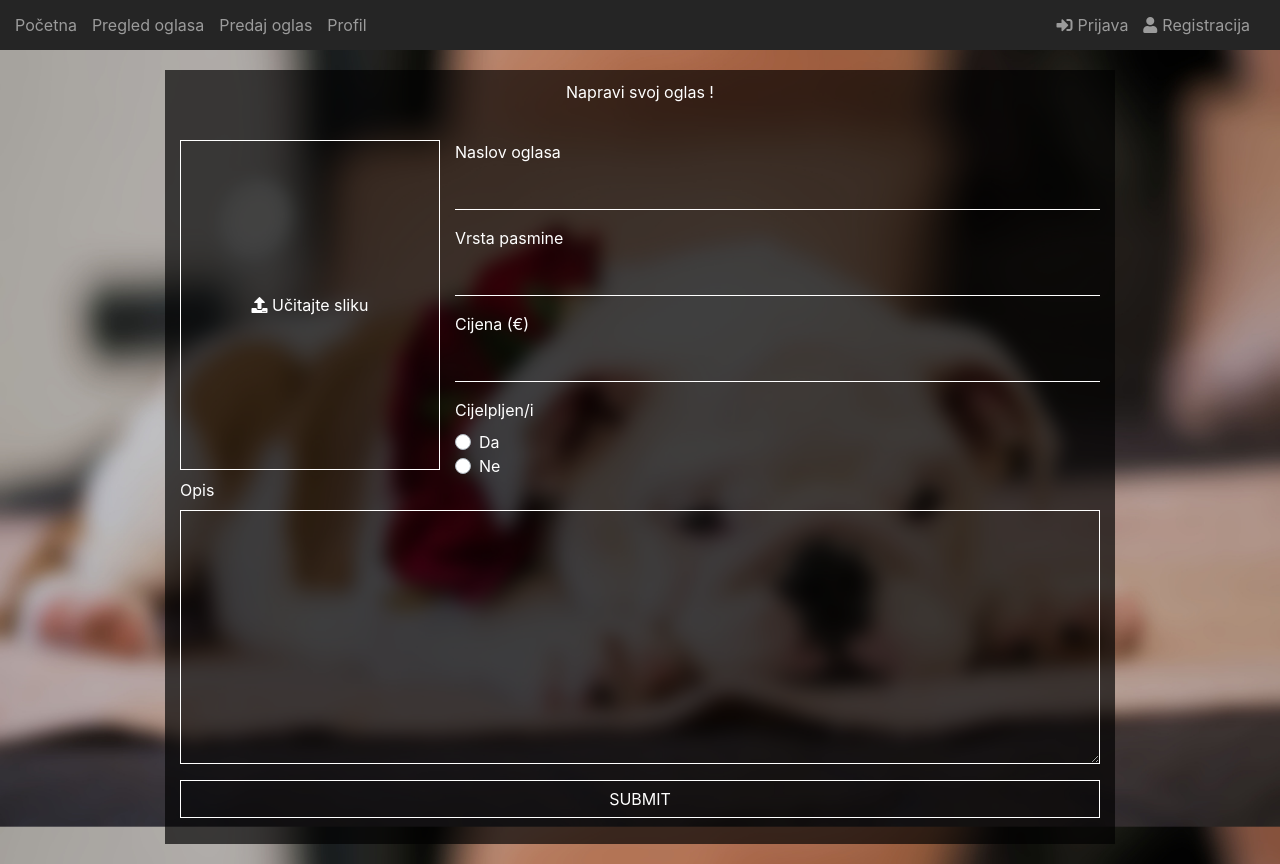
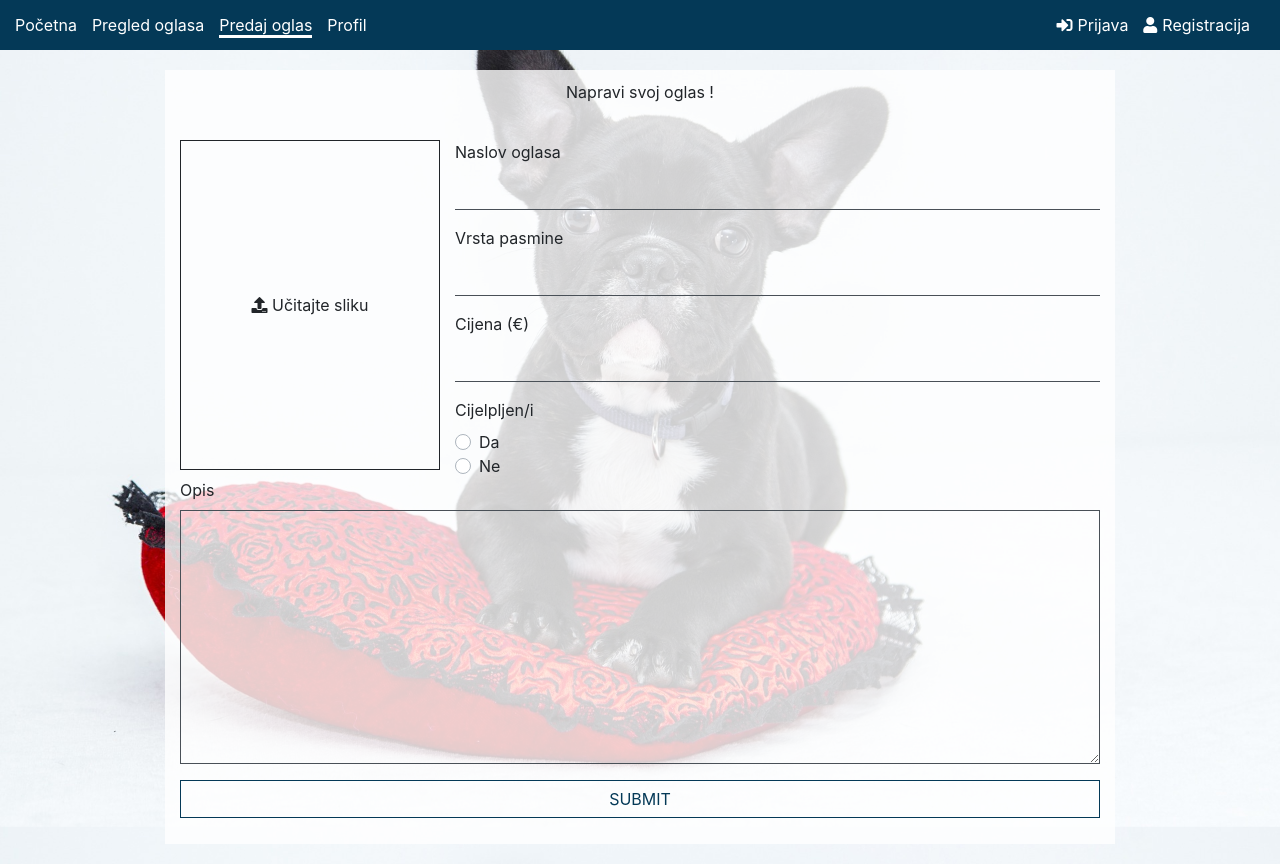
Before and after one commit to petarpejic97/MojPas, a PHP site: page /predajoglas.html in a window 1280 px wide. Run offline with PHP 8.4, Linux system fonts and the light colour scheme.

Commit message:
Promjena dizajna

```diff
--- a/login.html
+++ b/login.html
@@ -17,7 +17,7 @@
 <body>
 
     </div>
-    <nav class="navbar navbar-expand-sm bg-dark navbar-dark">
+    <nav class="navbar navbar-expand-sm navbar-dark">
         <div class="container-fluid">
             <ul class="nav navbar-nav navbar-left">
                 <li><a href="./index.html">Početna</a></li>
@@ -42,7 +42,7 @@
     </nav>
     <div class="container">
         <div class="row ">
-            <div class="col-lg-4">
+            <div class="col-lg-6">
                 <div class="panel panel-primary">
                     <div class="panel-heading">Unesite email i zaporku !</div>
                     <div class="panel-body">
--- a/predajoglas.html
+++ b/predajoglas.html
@@ -18,12 +18,12 @@
     <script src="frontendcode/loadlogout.js" type="text/javascript"></script>
 
     </div>
-    <nav class="navbar navbar-expand-sm bg-dark navbar-dark" >
+    <nav class="navbar navbar-expand-sm navbar-dark" >
         <div class="container-fluid">
             <ul class="nav navbar-nav navbar-left">
                 <li><a href="./index.html">Početna</a></li>
                 <li><a href="">Pregled oglasa</a></li>
-                <li><a href="./predajoglas.html">Predaj oglas</a></li>
+                <li class="active"><a href="./predajoglas.html">Predaj oglas</a></li>
                 <li><a href=".profil.html">Profil</a></li>
 
             </ul>
@@ -69,7 +69,7 @@
 
                             </div>
                             <div class="form-group">
-                                <label for="vrsta" style="color:white">Vrsta pasmine</label>
+                                <label for="vrsta" >Vrsta pasmine</label>
                                 <div class="autocomplete" >
                                     <input  class="form-control" id="vrsta" type="text" name="vrsta">
 
--- a/registration.html
+++ b/registration.html
@@ -17,7 +17,7 @@
 <body>
     <script src="frontendcode/loadlogout.js" type="text/javascript"></script>
 
-    <nav class="navbar navbar-expand-sm bg-dark navbar-dark">
+    <nav class="navbar navbar-expand-sm navbar-dark">
         <div class="container-fluid">
             <ul class="nav navbar-nav navbar-left">
                 <li><a href="./index.html">Početna</a></li>
--- a/styles/predajoglas.css
+++ b/styles/predajoglas.css
@@ -1,73 +1,60 @@
 body, html {
-    height: 100%;
-    background-image: url("http://localhost/MojPas/images/blurback.jpg");
+    background-image: url("http://localhost/MojPas/images/back2.jpg");
     height: 100%;
     background-position: center;
     background-repeat: repeat;
     background-size: cover;
   }
 body > nav > div > ul > li > a{
-    color: rgb(155, 155, 155)!important;
+    color: rgb(255, 255, 255)!important;
     margin-right: 15px;
-}
-.bg-dark{
-    background-color: #252525!important;
+    text-decoration: none;
 }
 .navbar{
     min-height: 50px!important;
     padding:10px 0 10px 0!important;
+    background-color: #043957;
 }
 .fas{
     margin-right: 5px;
 }
-body > nav > div > ul > li > a{
-    color: rgb(155, 155, 155)!important;
-    margin-right: 15px;
-}
+
 body > nav > div > ul > li > a:hover{
     transition: ease 0.2s;
-    color: azure!important;
     text-decoration: none!important;
+    border-bottom: 3px solid white;
 }
-body > nav > div > ul.nav.navbar-nav.navbar-right > li > a > span > i{
-
-    margin-right: 5px;
-
+.active a{
+    color: white!important;
+    border-bottom: 3px solid white;
 }
 body > div.container > div > div{
     margin : 20px auto;
     padding:0;
-    background-color: #000000ad;
+    background-color: rgba(255, 255, 255, 0.8);
 }
 
 .panel-heading{
     padding:10px 0 10px 0;
     text-align: center;
-    color:white;
 }
 .panel-body{
     padding:10px 15px;
 }
 .submitBtn:hover{
-    background-color: white;
-    color: black;
-    border: 1px solid white;
+    background-color: rgb(4, 57, 87);
+    color: white;
+    border: 1px solid rgb(4, 57, 87);
 }
 .submitBtn{
-    color:white;
+    color:#043957;
     background-color: transparent;
     font-size: 1em;
     width:-webkit-fill-available;
     border-radius: 0;
-    border: 1px solid white;
-}
-.active a{
-    color: white!important;
+    border: 1px solid #043957;
 }
 
-.form-control{
-    width: -webkit-fill-available;
-}
 .custom-combobox {
     position: relative;
     display: inline-block;
@@ -94,43 +81,29 @@ body > div.container > div > div{
 .container{
     position: relative;
 }
-.custom-control-label{
-    color:white;
-}
-body{
-
-}
 .form-control {
     background-color: transparent;
-    color: white;
     border:none;
     border-bottom: 1px solid;
     border-radius: 0;
+    width: -webkit-fill-available;
 }
 .form-control:focus, .form-control:active {
     background: transparent;
-    color:white;
     box-shadow: none;
 }
 @-webkit-keyframes autofill {
     0%,100% {
-        color: white;
         background: transparent;
     }
 }
 #opis{
-    border:1px solid white
+    border:1px solid
 }
 .form-control:-webkit-autofill {
     -webkit-animation-delay: 1s; /* Safari support - any positive time runs instantly */
     -webkit-animation-name: autofill;
     -webkit-animation-fill-mode: both;
-}
-#exampleFormControlTextarea1{
-    border:1px solid white;
-}
-.form-group > label{
-    color:white;
 }
 /* stvaranje okvira oko slike
 brisanje overloadanog */
@@ -142,7 +115,7 @@ input[type="file"] {
     position: relative;
     float: left;
     margin-right: 15px;
-    border: 1px solid rgb(255, 255, 255);
+    border: 1px solid ;
     padding: 0;
     height: 330px;
     width: 260px;
@@ -197,3 +170,8 @@ input[type="file"] {
     text-align: center!important;
     font-size: 100%;
 }
+.custom-control-input:checked~.custom-control-label::before {
+    color: #fbca70;
+    border-color: #fbca70;
+    background-color: #fbca70;
+}
```
Also changed, not shown: index.html (+6 -3 lines), styles/index.css (+13 -10 lines), styles/login.css (+31 -37 lines), styles/registracija.css (+14 -24 lines), images/123.jpg (renamed from images/back.jpg), images/back2.jpg (added).
